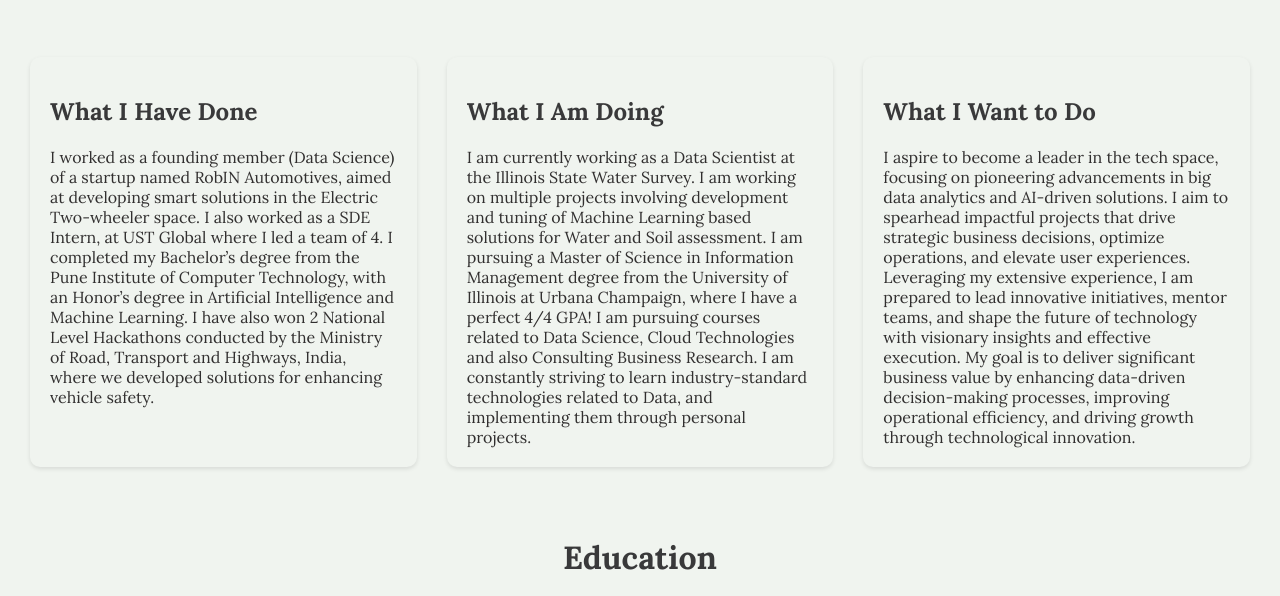
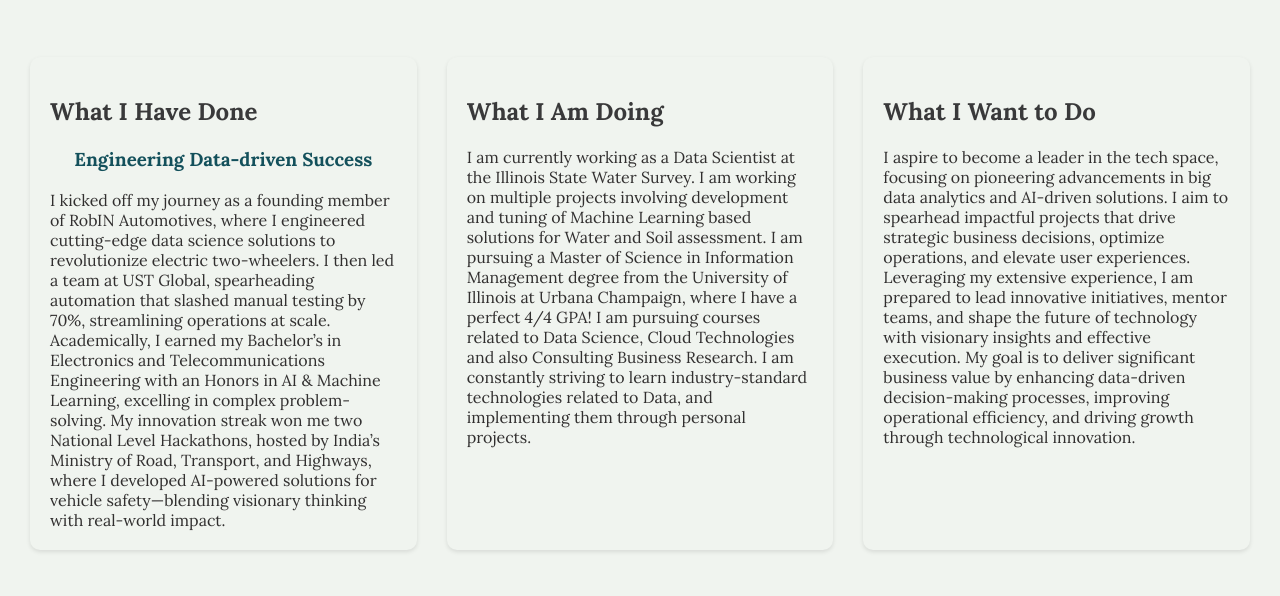
Before and after one commit to Raghavendra2311/raghavendra2311.github.io, a plain HTML site: page index.html in a window 1280 px wide. Shown: the part 501-1097 px from the top of the page. Drawn offline with Linux system fonts and the light colour scheme; files whose address does not match are found by name; a web font is replaced by a local one.

Commit message:
Update index.html

```diff
--- a/index.html
+++ b/index.html
@@ -45,7 +45,10 @@
             <div class="columns">
                 <div class="column">
                     <h2>What I Have Done</h2>
-                    <p>I worked as a founding member (Data Science) of a startup named RobIN Automotives, aimed at developing smart solutions in the Electric Two-wheeler space.  I also worked as a SDE Intern, at UST Global where I led a team of 4. I completed my Bachelor’s degree from the Pune Institute of Computer Technology, with an Honor’s degree in Artificial Intelligence and Machine Learning. I have also won 2 National Level Hackathons conducted by the Ministry of Road, Transport and Highways, India, where we developed solutions for enhancing vehicle safety. </p>
+                    <h3>Engineering Data-driven Success</h3>
+                    <p>I kicked off my journey as a founding member of RobIN Automotives, where I engineered cutting-edge data science solutions to revolutionize electric two-wheelers. I then led a team at UST Global, spearheading automation that slashed manual testing by 70%, streamlining operations at scale.
+
+Academically, I earned my Bachelor’s in Electronics and Telecommunications Engineering with an Honors in AI & Machine Learning, excelling in complex problem-solving. My innovation streak won me two National Level Hackathons, hosted by India’s Ministry of Road, Transport, and Highways, where I developed AI-powered solutions for vehicle safety—blending visionary thinking with real-world impact. </p>
                 </div>
                 <div class="column">
                     <h2>What I Am Doing</h2>
```
